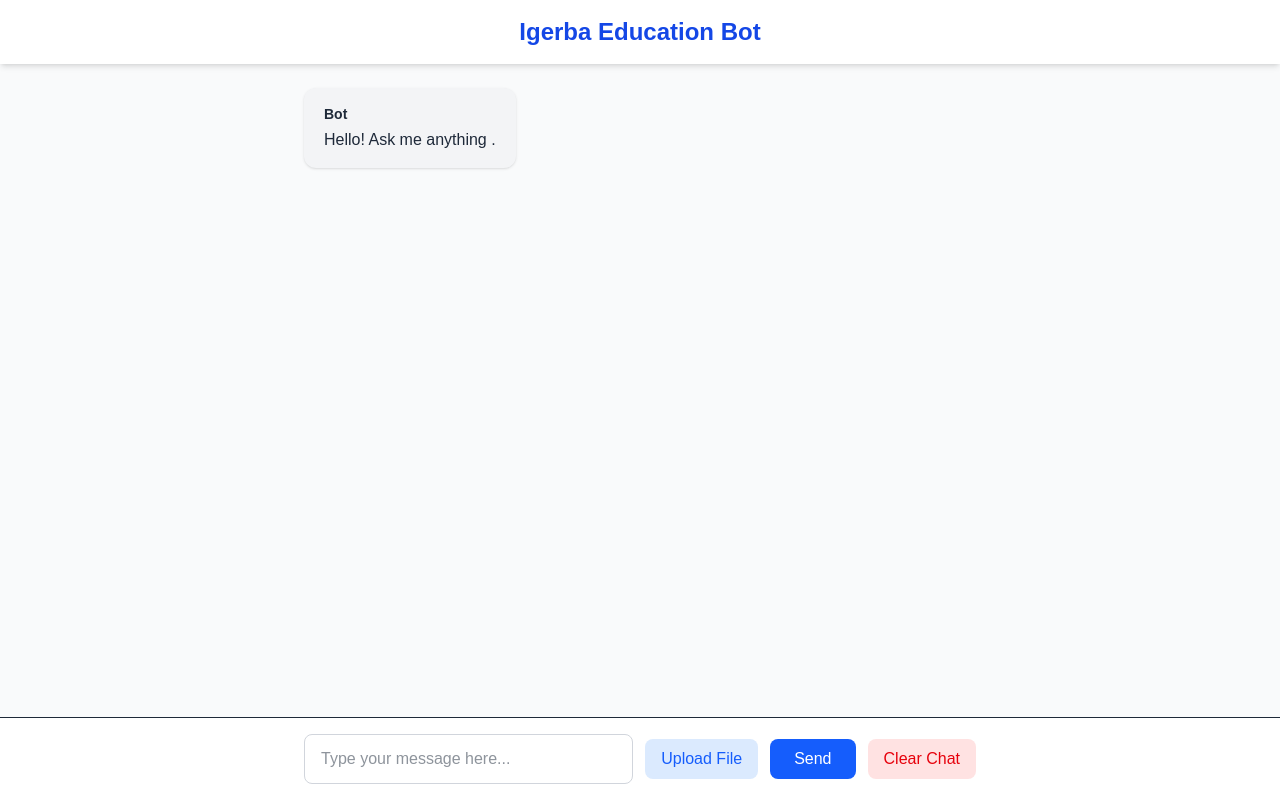
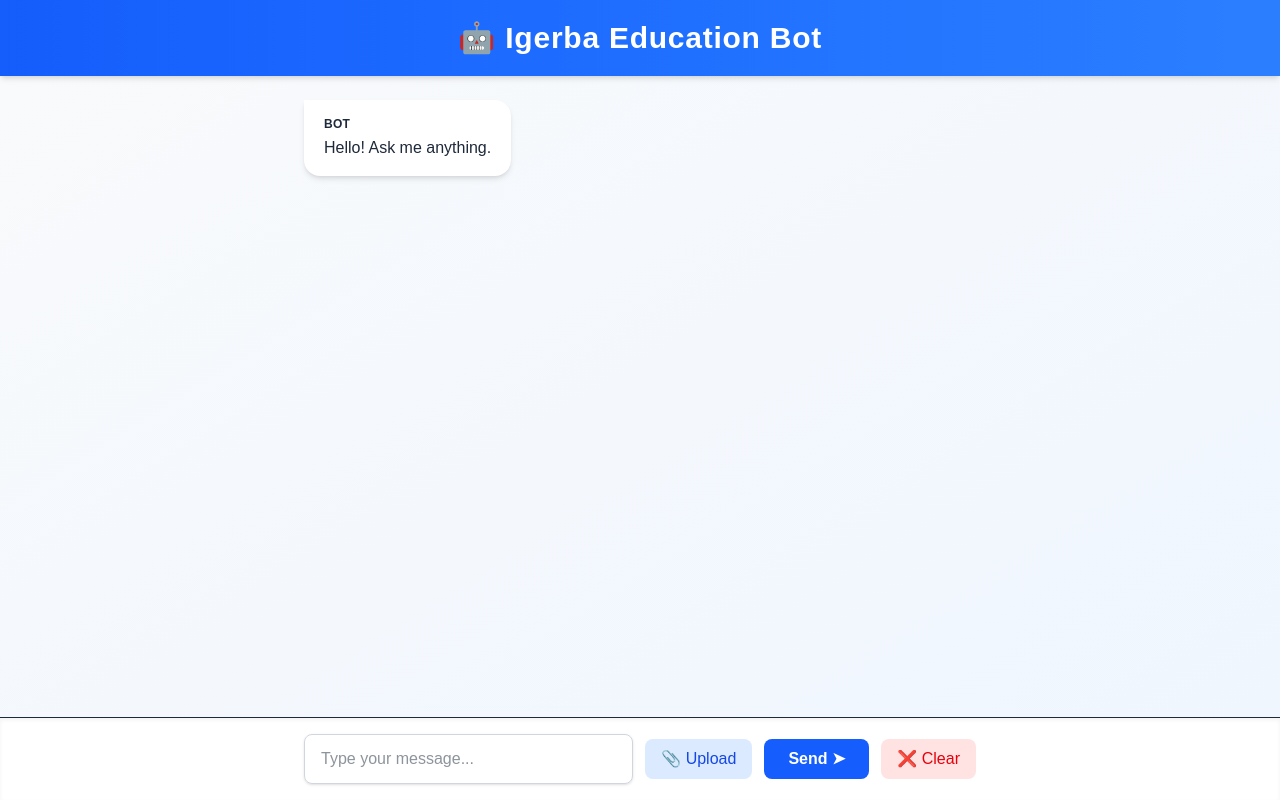
Before and after one commit to msreeharshitha/multimodal-chatbot, a Next.js app: page /chat in a window 1280 px wide. Built offline with nearby package versions, Linux system fonts and the light colour scheme.

Commit message:
Updated: Finalized chatbot UI and added clear chat feature

```diff
--- a/app/chat/page.tsx
+++ b/app/chat/page.tsx
@@ -2,26 +2,22 @@
 
 import { useState, useRef, useEffect } from 'react'
 
-// Message interface to define chat roles
 interface Message {
   role: 'user' | 'assistant' | 'system';
   content: string;
 }
 
 export default function ChatPage() {
-  // Store messages between user and assistant
   const [messages, setMessages] = useState<Message[]>([
     {
       role: 'assistant',
-      content: 'Hello! Ask me anything .'
+      content: 'Hello! Ask me anything.'
     }
   ])
-
   const [input, setInput] = useState('')
   const [file, setFile] = useState<File | null>(null)
   const scrollRef = useRef<HTMLDivElement>(null)
 
-  // Send message or file to backend
   const sendMessage = async () => {
     if (!input.trim() && !file) return
 
@@ -50,31 +46,35 @@ export default function ChatPage() {
     }
   }
 
-  // Auto scroll to last message
   useEffect(() => {
     scrollRef.current?.scrollIntoView({ behavior: 'smooth' })
   }, [messages])
 
   return (
-    <div className="flex flex-col min-h-screen bg-gray-50 text-gray-800">
-      <header className="bg-white shadow-md p-4 text-center text-2xl font-semibold text-blue-700">
-        Igerba Education Bot
+    <div className="flex flex-col min-h-screen bg-gradient-to-br from-gray-50 to-blue-50 text-gray-800">
+      {/* Header */}
+      <header className="bg-gradient-to-r from-blue-600 to-blue-500 text-white p-5 text-center shadow-md">
+        <h1 className="text-3xl font-bold tracking-wide">🤖 Igerba Education Bot</h1>
       </header>
 
-      <main className="flex-1 overflow-y-auto p-6">
-        <div className="max-w-2xl mx-auto space-y-5">
-          {messages.map((msg, index) => (
-            <div key={index} className={`flex ${msg.role === 'user' ? 'justify-end' : 'justify-start'}`}>
+      {/* Chat messages */}
+      <main className="flex-1 overflow-y-auto px-4 sm:px-6 py-6">
+        <div className="max-w-2xl mx-auto space-y-4">
+          {messages.map((msg, idx) => (
+            <div
+              key={idx}
+              className={`flex ${msg.role === 'user' ? 'justify-end' : 'justify-start'}`}
+            >
               <div
-                className={`rounded-xl shadow-sm px-5 py-4 max-w-[80%] whitespace-pre-wrap ${
+                className={`rounded-2xl px-5 py-4 max-w-[80%] shadow-md whitespace-pre-wrap text-sm sm:text-base ${
                   msg.role === 'user'
-                    ? 'bg-blue-600 text-white'
+                    ? 'bg-blue-600 text-white rounded-tr-none'
                     : msg.role === 'assistant'
-                    ? 'bg-gray-100 text-gray-800'
-                    : 'bg-yellow-50 text-yellow-700'
+                    ? 'bg-white text-gray-800 rounded-tl-none'
+                    : 'bg-yellow-100 text-yellow-800'
                 }`}
               >
-                <div className="text-sm font-semibold mb-1">
+                <div className="font-semibold mb-1 text-xs uppercase tracking-wide">
                   {msg.role === 'user' ? 'You' : msg.role === 'assistant' ? 'Bot' : 'System'}
                 </div>
                 {msg.content}
@@ -85,19 +85,24 @@ export default function ChatPage() {
         </div>
       </main>
 
-      <footer className="bg-white border-t p-4">
+      {/* Footer */}
+      <footer className="bg-white p-4 border-t shadow-inner">
         <div className="max-w-2xl mx-auto flex flex-col sm:flex-row items-center gap-3">
           <input
             type="text"
             value={input}
             onChange={(e) => setInput(e.target.value)}
             onKeyDown={(e) => e.key === 'Enter' && sendMessage()}
-            placeholder="Type your message here..."
-            className="flex-1 px-4 py-3 border border-gray-300 rounded-lg focus:outline-none focus:ring-2 focus:ring-blue-500"
+            placeholder="Type your message..."
+            className="flex-1 px-4 py-3 border border-gray-300 rounded-lg focus:outline-none focus:ring-2 focus:ring-blue-500 shadow-sm"
           />
 
-          <label htmlFor="file-upload" className="inline-flex items-center px-4 py-2 bg-blue-100 text-blue-600 rounded-lg cursor-pointer hover:bg-blue-200 transition">
-            Upload File
+          {/* Upload Button */}
+          <label
+            htmlFor="file-upload"
+            className="inline-flex items-center px-4 py-2 bg-blue-100 text-blue-700 font-medium rounded-lg hover:bg-blue-200 transition cursor-pointer"
+          >
+            📎 Upload
           </label>
           <input
             id="file-upload"
@@ -107,24 +112,27 @@ export default function ChatPage() {
             className="hidden"
           />
 
+          {/* Send Button */}
           <button
             onClick={sendMessage}
-            className="px-6 py-2 bg-blue-600 text-white rounded-lg hover:bg-blue-700 transition"
+            className="px-6 py-2 bg-blue-600 text-white font-semibold rounded-lg hover:bg-blue-700 transition"
           >
-            Send
+            Send ➤
           </button>
 
+          {/* Clear Button */}
           <button
             onClick={() => setMessages([])}
             className="px-4 py-2 bg-red-100 text-red-600 rounded-lg hover:bg-red-200 transition"
           >
-            Clear Chat
+            ❌ Clear
           </button>
         </div>
 
+        {/* File name preview */}
         {file && (
           <div className="max-w-2xl mx-auto mt-2 text-sm text-gray-600 text-center">
-            Selected File: <span className="font-medium">{file.name}</span>
+            📁 <span className="font-medium">{file.name}</span>
           </div>
         )}
       </footer>
```
